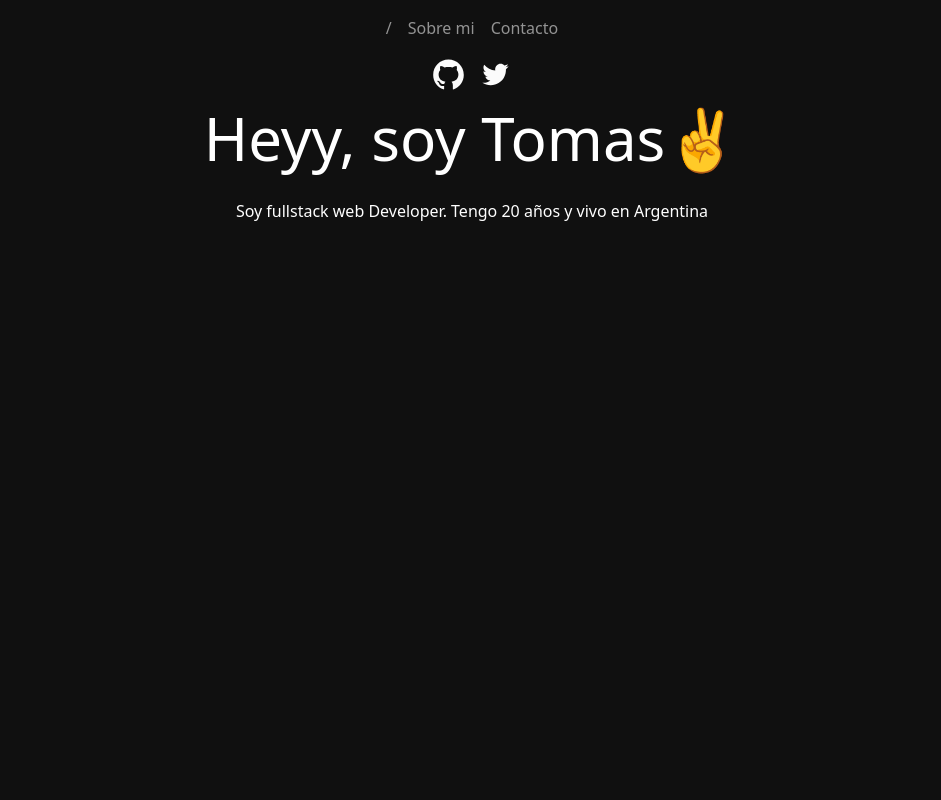
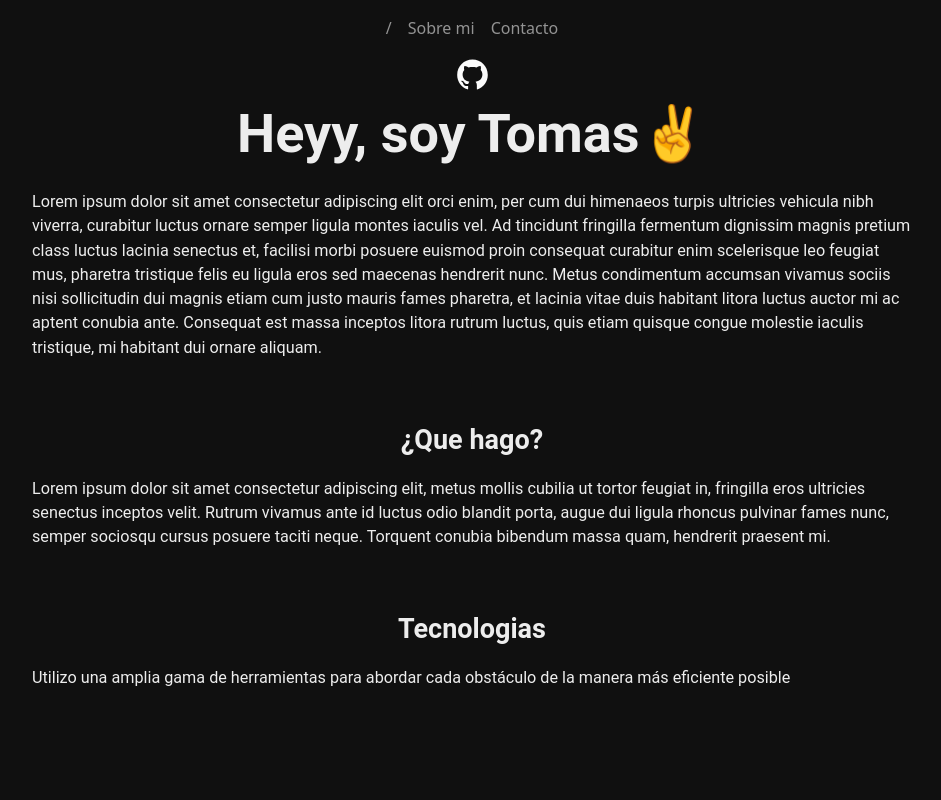
Before and after one commit to ptzt/Portfolio-Project, a React (Create React App) app: page / in a window 1280 px wide. Shown: the top 800 px of the page, without its empty margins (168-1109 px from the left). Built offline with nearby package versions, Linux system fonts and the light colour scheme.

Commit message:
Cambios fuente y agregados pequeños

```diff
--- a/src/components/main.jsx
+++ b/src/components/main.jsx
@@ -9,13 +9,18 @@ function Main() {
     return(
         <body className= 'mn' >
             <header>
-            <button type="button" id="button"><AiFillGithub size={35}/></button>
-            <button type="button" id="button"><TiSocialTwitter size={35}/></button>
+                <form method="get" action="https://github.com/ptzt">
+                    <button id="button"><AiFillGithub size={35}/></button>
+                </form>
             </header>
 
+
             <p className = "p1">Heyy, soy Tomas✌️</p>
-            <p className="p2">Soy fullstack web Developer. Tengo 20 años y vivo en Argentina</p>
-
+            <p className="p2">Lorem ipsum dolor sit amet consectetur adipiscing elit orci enim, per cum dui himenaeos turpis ultricies vehicula nibh viverra, curabitur luctus ornare semper ligula montes iaculis vel. Ad tincidunt fringilla fermentum dignissim magnis pretium class luctus lacinia senectus et, facilisi morbi posuere euismod proin consequat curabitur enim scelerisque leo feugiat mus, pharetra tristique felis eu ligula eros sed maecenas hendrerit nunc. Metus condimentum accumsan vivamus sociis nisi sollicitudin dui magnis etiam cum justo mauris fames pharetra, et lacinia vitae duis habitant litora luctus auctor mi ac aptent conubia ante. Consequat est massa inceptos litora rutrum luctus, quis etiam quisque congue molestie iaculis tristique, mi habitant dui ornare aliquam.</p>
+            <p className ="p3">¿Que hago?</p>
+            <p className="p2">Lorem ipsum dolor sit amet consectetur adipiscing elit, metus mollis cubilia ut tortor feugiat in, fringilla eros ultricies senectus inceptos velit. Rutrum vivamus ante id luctus odio blandit porta, augue dui ligula rhoncus pulvinar fames nunc, semper sociosqu cursus posuere taciti neque. Torquent conubia bibendum massa quam, hendrerit praesent mi.</p>
+            <p className="p3">Tecnologias</p>
+            <p className="p2">Utilizo una amplia gama de herramientas para abordar cada obstáculo de la manera más eficiente posible</p>
             <footer className="footer">
             <h1>Tomas Millan</h1>
             <p>Fullstack Developer • 2021</p>
--- a/src/components/navbar.jsx
+++ b/src/components/navbar.jsx
@@ -6,8 +6,8 @@ function Navb() {
         <Navbar classname = "navbar" variant="dark">
         <Container>
         <Nav className="me-auto">
-          <Nav.Link href="#home">/</Nav.Link>
-          <Nav.Link href="#home">Sobre mi</Nav.Link>
+          <Nav.Link href="/page2">/</Nav.Link>
+          <Nav.Link href="#about">Sobre mi</Nav.Link>
           <Nav.Link href="#features">Contacto</Nav.Link>
         </Nav>
         </Container>
--- a/src/style/main.css
+++ b/src/style/main.css
@@ -3,15 +3,31 @@
 }
 
 .p1 {
-    font-size: 50px;
-    color: white;
-    font-size: 60px;
+    color: #ededed;
+    font-size: 54px;
+    font-family: 'Roboto', sans-serif;
+    font-weight: 700;
 }
 
-.p2{
-    font-size: 40;
-    color: white;
+.p2 {
+    font-size: 16.2px;
+    font-family: "Roboto", sans-serif;
+    color: #ededed;
+    text-align: left;
+    margin: 200px;
+    margin-top: 0px;
+    font-weight: 400;
 }
+
+
+.p3 {
+    color: #ededed;
+    font-size: 27px;
+    font-family: 'Roboto', sans-serif;
+    font-weight: 700;
+    margin-top: -140px;
+}
+
 
 #button {
     color: #040404;
@@ -25,7 +41,7 @@
     clear:both;
     position: relative;
     height: 200px;
-    margin-top: 600px;
+    margin-top: 400px;
     color:white;
 
 }
```
